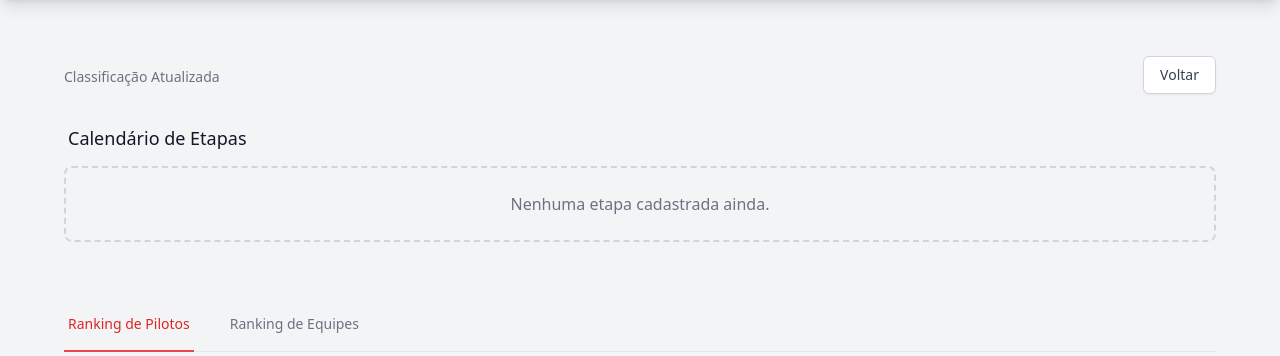
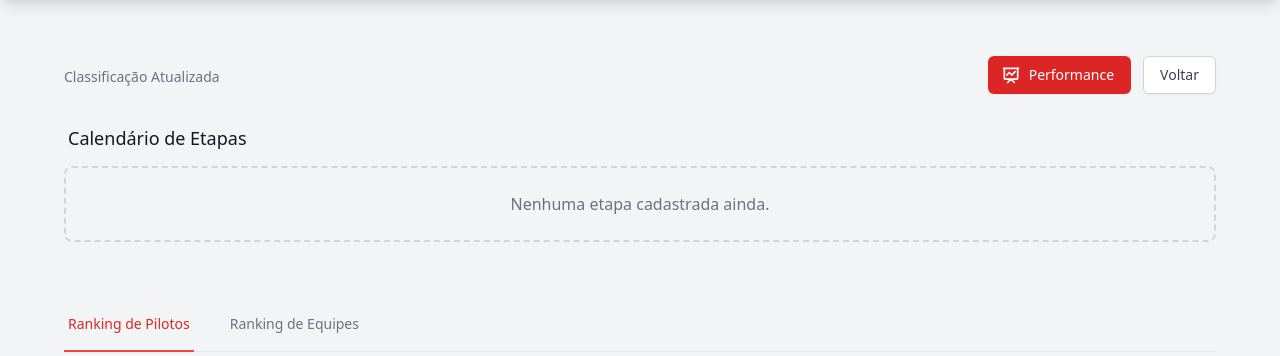
Before and after one commit to jailsonmendesjr/kart-championship, a Django app: template templates/championship/season_detail.html in a window 1280 px wide. Shown: the part 64-420 px from the top of the page. Run offline with Django 4.2, Linux system fonts and the light colour scheme; the template is opened without the code that fills it, so the values that code supplies are empty; some libraries are stand-ins or nearby versions.

Commit message:
botão performance

```diff
--- a/templates/championship/season_detail.html
+++ b/templates/championship/season_detail.html
@@ -12,7 +12,12 @@
         </h2>
         <p class="mt-1 text-sm text-gray-500">Classificação Atualizada</p>
     </div>
-        <div class="mt-4 flex md:mt-0 md:ml-4">
+    <div class="mt-4 flex md:mt-0 md:ml-4 space-x-3"> <a href="{% url 'performance_analysis' season.id %}" class="inline-flex items-center px-4 py-2 border border-transparent rounded-md shadow-sm text-sm font-medium text-white bg-red-600 hover:bg-red-700 focus:outline-none focus:ring-2 focus:ring-offset-2 focus:ring-red-500">
+            <svg class="-ml-1 mr-2 h-5 w-5" xmlns="http://www.w3.org/2000/svg" fill="none" viewBox="0 0 24 24" stroke="currentColor">
+                <path stroke-linecap="round" stroke-linejoin="round" stroke-width="2" d="M7 12l3-3 3 3 4-4M8 21l4-4 4 4M3 4h18M4 4h16v12a1 1 0 01-1 1H5a1 1 0 01-1-1V4z" />
+            </svg>
+            Performance
+        </a>
         <a href="{% url 'season_list' %}" class="inline-flex items-center px-4 py-2 border border-gray-300 rounded-md shadow-sm text-sm font-medium text-gray-700 bg-white hover:bg-gray-50">
             Voltar
         </a>
```
Lines whose indentation alone changed are shown as unchanged.
